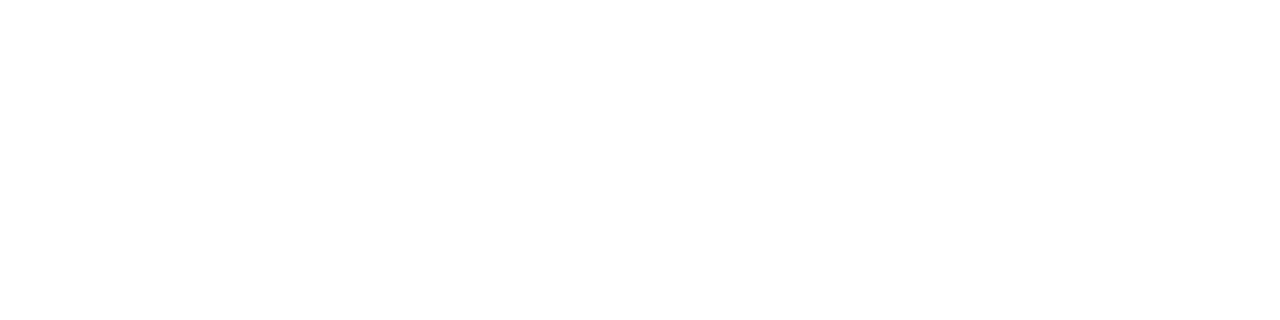
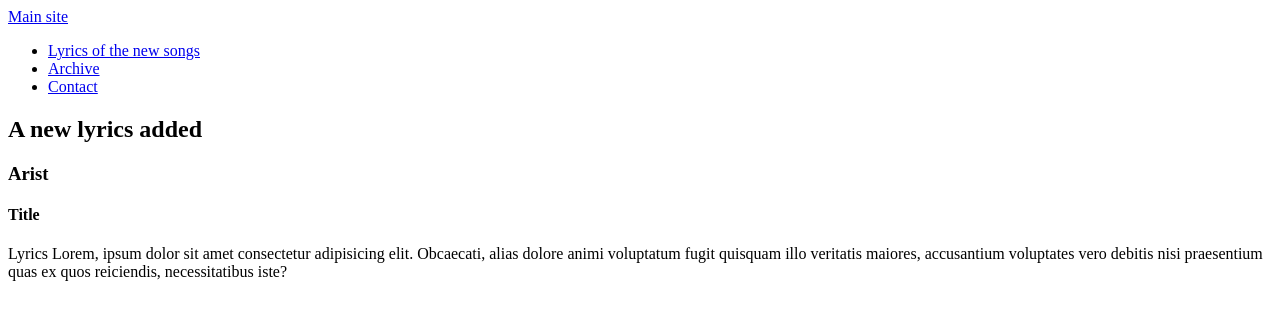
Before and after one commit to Dejzarn/Learning-git-2-test, a plain HTML site: page index.html in a window 1280 px wide. Drawn offline with nearby package versions, Linux system fonts and the light colour scheme; files that its build step writes are made by us from their sources.

Commit message:
Add basic structure for page nav and article

```diff
--- a/index.html
+++ b/index.html
@@ -8,6 +8,27 @@
     <link rel="stylesheet" href="sass/main.css">
 </head>
 <body>
-
+    <header>
+        <nav>
+          <a href="#">Main site</a>
+          <ul>
+            <li><a href="#new-lyrics">Lyrics of the new songs</a></li>
+            <li><a href="#old-lyrics">Archive</a></li>
+            <li><a href="#contact">Contact</a></li>
+          </ul>
+        </nav>
+      </header>
+      <main>
+        <article>
+          <header>
+            <h2>
+              A new lyrics added
+            </h2>
+            <h3>Arist</h3>
+            <h4>Title</h4>
+            <p>Lyrics Lorem, ipsum dolor sit amet consectetur adipisicing elit. Obcaecati, alias dolore animi voluptatum fugit quisquam illo veritatis maiores, accusantium voluptates vero debitis nisi praesentium quas ex quos reiciendis, necessitatibus iste?</p>
+          </header>
+        </article>
+      </main>
 </body>
 </html>
```
